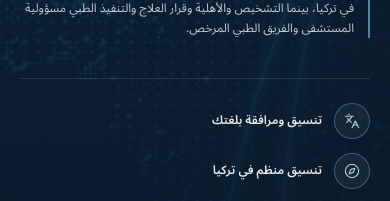
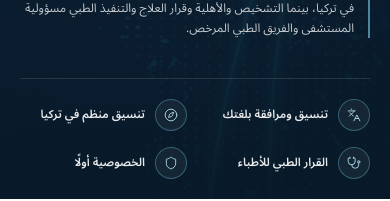
Before and after one commit to 7amed3li/HEALIX_MEDICAL, a Next.js app: page /ar in a window 390 px wide. Shown: the part 639-840 px from the top of the page. Built offline with nearby package versions, Linux system fonts and the light colour scheme; no server answers.

Commit message:
ui(mobile): arrange Hero trust strip in 2x2 grid on mobile

```diff
--- a/components/home/Hero.tsx
+++ b/components/home/Hero.tsx
@@ -99,17 +99,17 @@ export function Hero({ locale, dict }: Props) {
           </p>
         </div>
 
-        {/* Trust strip – compact 1-col/2-col on mobile, 4-col on desktop */}
+        {/* Trust strip – 2x2 on mobile, 4-col on desktop */}
         <div className="anim-hero-5 mt-8 border-t border-white/12 sm:mt-12 lg:mt-20">
-          <ul className="grid grid-cols-1 gap-x-6 gap-y-3.5 py-6 sm:grid-cols-2 sm:py-7 lg:grid-cols-4">
+          <ul className="grid grid-cols-2 gap-x-4 gap-y-4 py-5 sm:gap-x-6 sm:py-7 lg:grid-cols-4">
             {dict.home.strip.map((item, idx) => {
               const Icon = stripIcons[idx % stripIcons.length];
               return (
-                <li key={item.title} className="flex items-center gap-3">
-                  <span className="inline-flex h-9 w-9 shrink-0 items-center justify-center rounded-full border border-ice/40 bg-white/5 text-ice-soft sm:h-10 sm:w-10">
-                    <Icon className="h-4 w-4 sm:h-[18px] sm:w-[18px]" strokeWidth={1.6} aria-hidden="true" />
+                <li key={item.title} className="flex items-center gap-2.5 sm:gap-3">
+                  <span className="inline-flex h-8 w-8 shrink-0 items-center justify-center rounded-full border border-ice/40 bg-white/5 text-ice-soft sm:h-10 sm:w-10">
+                    <Icon className="h-3.5 w-3.5 sm:h-[18px] sm:w-[18px]" strokeWidth={1.6} aria-hidden="true" />
                   </span>
-                  <span className="text-xs font-semibold leading-snug text-white/90 sm:text-sm">
+                  <span className="text-[11.5px] font-semibold leading-snug text-white/90 sm:text-sm">
                     {item.title}
                   </span>
                 </li>
```
